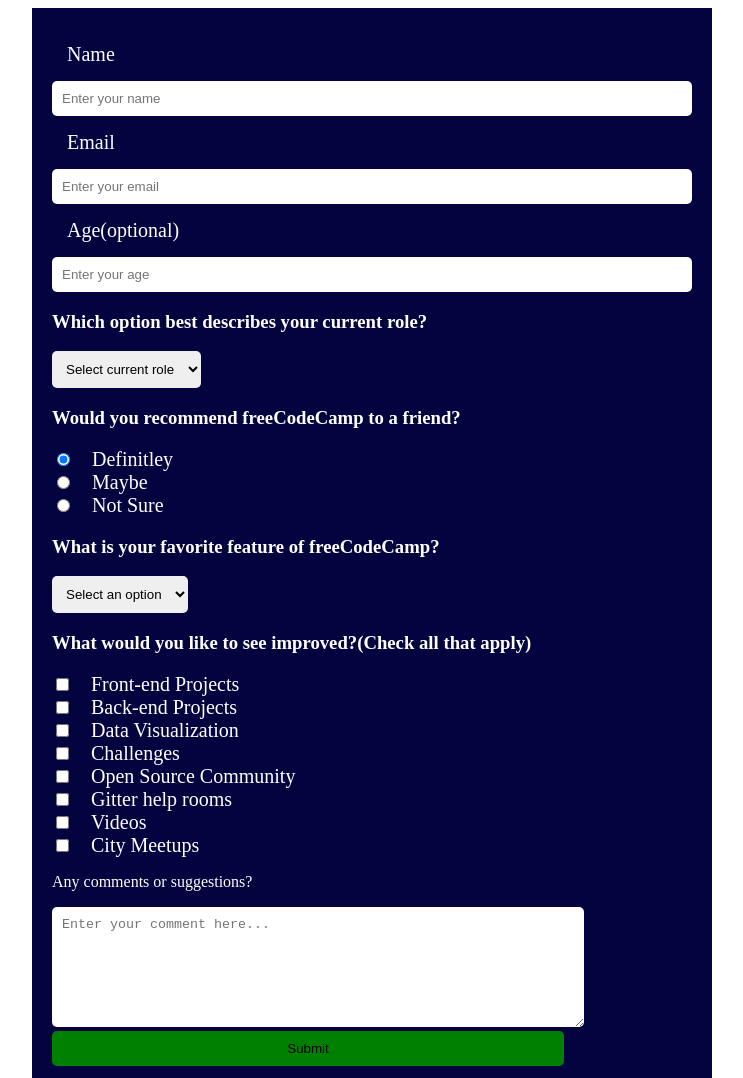
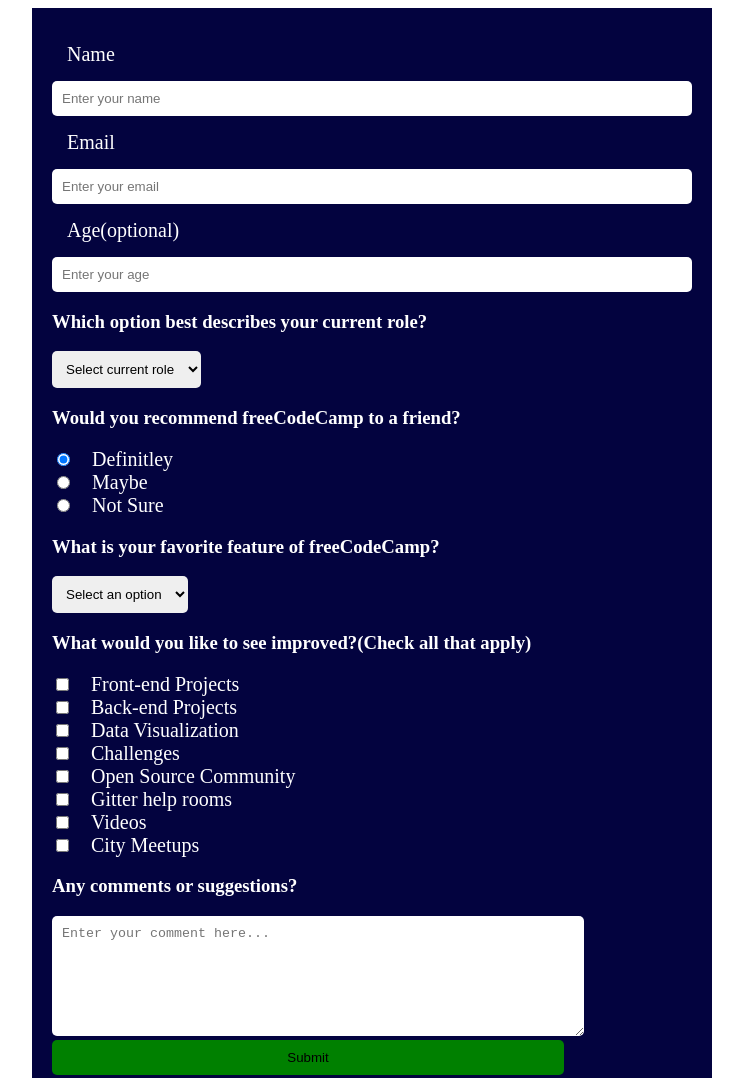
Before and after one commit to Ebbabire/Ebba__kelvin, a plain HTML site: page form/index.html in a window 1280 px wide. Shown: the top 1078 px of the page, without its empty margins (268-1011 px from the left). Drawn offline with Linux system fonts and the light colour scheme.

Commit message:
Update index.html

```diff
--- a/form/index.html
+++ b/form/index.html
@@ -74,7 +74,7 @@
             </div>
 
             <div class="group">
-                <p>Any comments or suggestions?</p>
+                <h3>Any comments or suggestions?</h3>
                 <textarea id="comments" name="comments" placeholder="Enter your comment here..."></textarea>
             </div>
 
```
